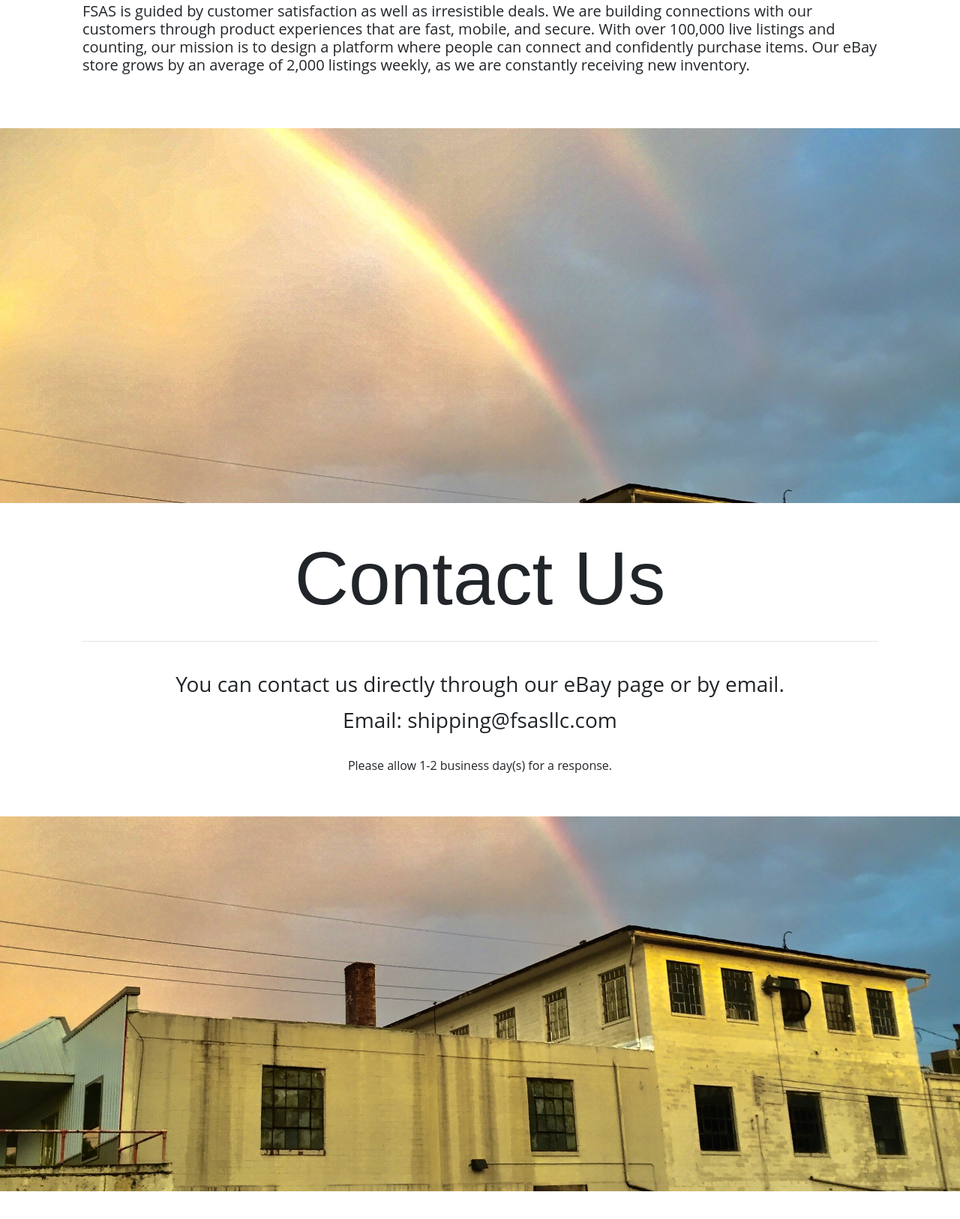
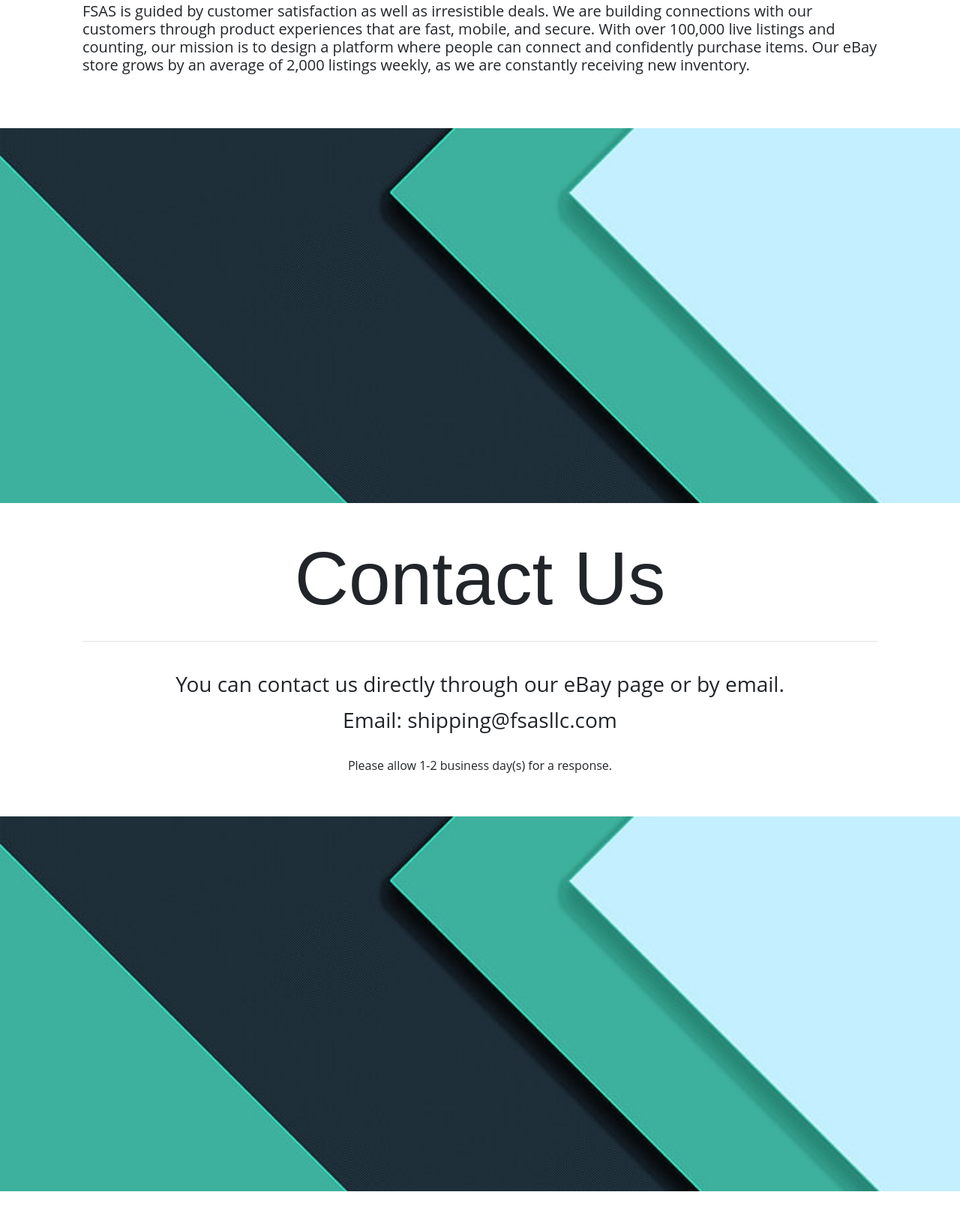
Before and after one commit to hagoodj/FSASllc, a website: page index.html in a window 1280 px wide. Shown: the part 1119-2745 px from the top of the page at 75% size. Drawn offline with nearby package versions, Linux system fonts and the light colour scheme.

Commit message:
test change to background image 1

```diff
--- a/css/style.css
+++ b/css/style.css
@@ -14,7 +14,7 @@
 }
 
 .parallax1 {
-    background-image: url('../img/background3.1.jpeg');
+    background-image: url('../img/greenlines.jpg');
 
     height: 100%;
 
@@ -25,7 +25,7 @@
   }
 
   .parallax2 {
-    background-image: url('../img/background3.2.jpeg');
+    background-image: url('../img/greenlines.jpg');
 
     height: 100%;
 
@@ -36,7 +36,7 @@
   }
 
   .parallax3 {
-    background-image: url('../img/background3.3.jpeg');
+    background-image: url('../img/greenlines.jpg');
 
     height: 100%;
 
```
Also changed, not shown: img/aircraft.jpg (added), img/backgroundgrey.jpg (added), img/gray and white.JPG (added), img/greenlines.jpg (added), img/minimalgray.jpg (added), img/pngtree-lotus-color-line-art-shading-literary-image_8677.jpg (added), 1 other file.
